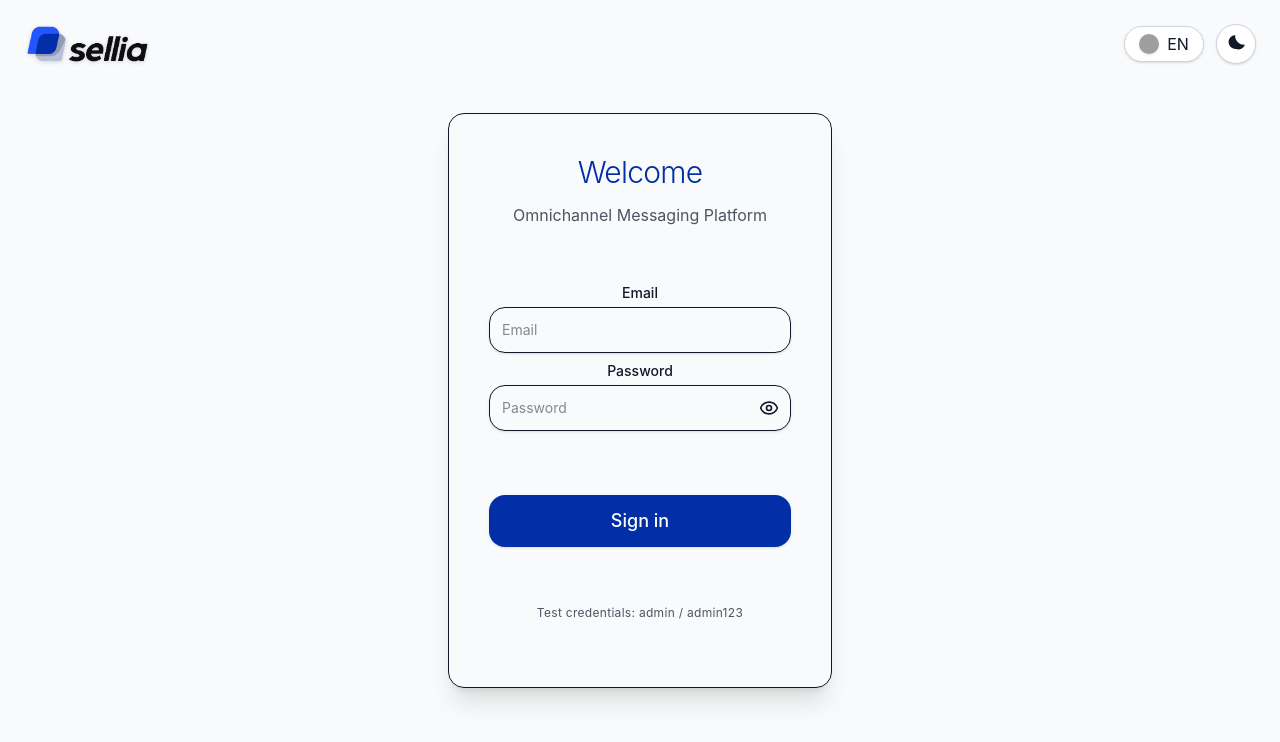
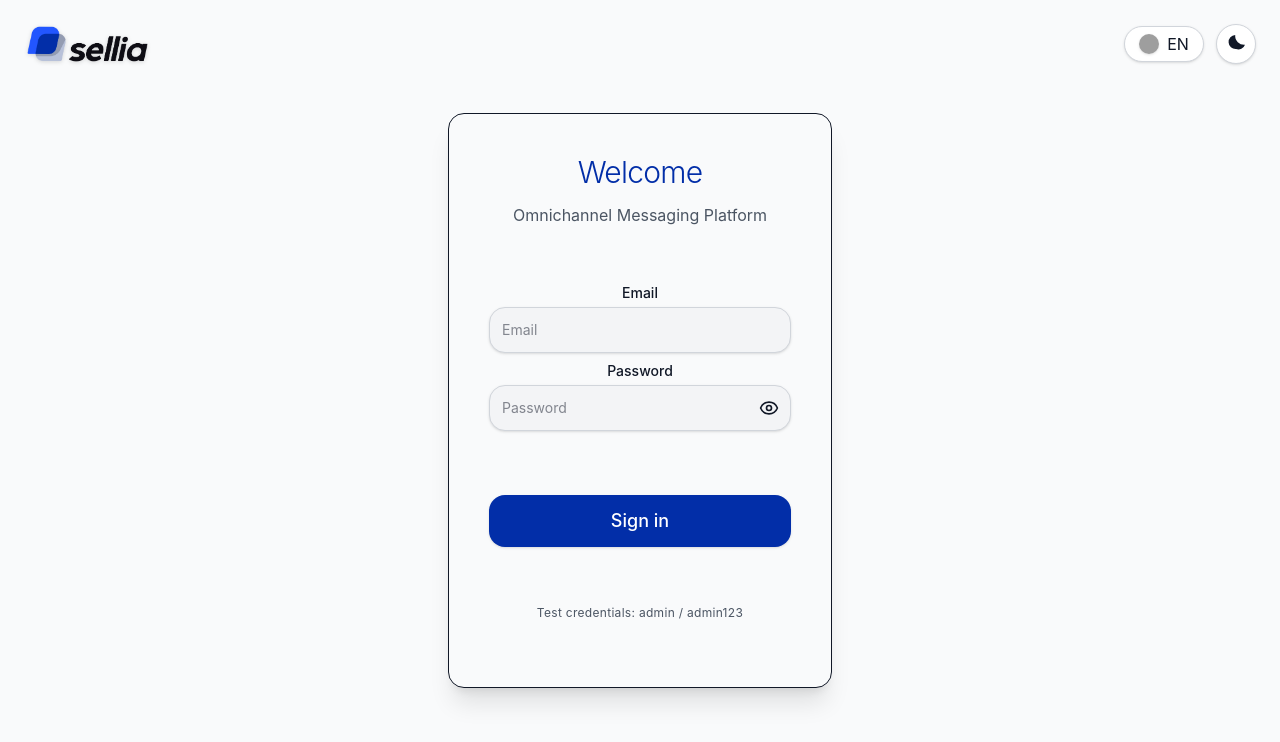
Before and after one commit to feercastillob/sellia-messaging-web, a Vue app: page / in a window 1280 px wide. Shown: the top 742 px of the page. Built offline with nearby package versions, Linux system fonts and the light colour scheme; no server answers; grey boxes are pictures that could not be loaded.

Commit message:
refactor: enhance AppInput component styles and accessibility features

```diff
--- a/src/components/atoms/inputs/AppInput.vue
+++ b/src/components/atoms/inputs/AppInput.vue
@@ -52,32 +52,34 @@
 
   const inputId = computed(() => `input-${props.label.replace(/\s+/g, '-').toLowerCase()}`);
 
-  // 🧠 Usa las variables de color definidas en tu paleta
   const stateClasses = computed(() => {
     const base =
-      'border rounded-lg w-full p-3 pr-10 text-sm shadow-sm transition-all duration-200 focus:outline-none text-text placeholder-text-secondary';
+      'w-full rounded-lg border p-3 pr-10 text-sm shadow-sm transition-all duration-200 focus:outline-none text-text placeholder:text-text-secondary bg-surface-variant border-outline';
 
     if (props.disabled || props.state === 'disabled') {
-      return `${base} bg-bg-surface border-border text-text-secondary cursor-not-allowed opacity-60`;
+      return `${base} opacity-60 cursor-not-allowed`;
     }
 
     switch (props.state) {
       case 'error':
-        return `${base} bg-[color-mix(in srgb, var(--color-error) 10%, var(--color-bg))] border-error ring-1 ring-error focus:ring-error`;
+        return `${base} bg-error-container border-error text-on-error-container focus:ring-2 focus:ring-error`;
       case 'success':
-        return `${base} bg-[color-mix(in srgb, var(--color-success) 10%, var(--color-bg))] border-success ring-1 ring-success focus:ring-success`;
+        return `${base} bg-success-container border-success text-on-success-container focus:ring-2 focus:ring-success`;
       default:
-        return `${base} bg-bg-surface border-border focus:border-primary-light focus:ring-1 focus:ring-primary-light dark:focus:border-primary-dark`;
+        return `${base} focus:border-primary focus:ring-2 focus:ring-primary/40`;
     }
   });
 </script>
 
 <template>
-  <div class="flex flex-col space-y-1 my-2 font-primary">
-    <label :for="inputId" class="text-sm font-medium text-text-default select-none">
+  <div class="my-2 flex flex-col space-y-1 font-sans">
+    <label
+      :for="inputId"
+      class="text-text text-on-surface dark:bg-on-surface text-sm font-medium select-none"
+      :class="{ 'opacity-60': disabled }"
+    >
       {{ label }}
     </label>
-
     <div class="relative">
       <input
         :id="inputId"
@@ -89,26 +91,24 @@
         :aria-describedby="message ? `${inputId}-message` : undefined"
         :class="stateClasses"
       />
-
       <button
         v-if="props.type === 'password'"
         type="button"
-        class="absolute right-3 top-1/2 -translate-y-1/2 text-text-secondary hover:text-text-default transition"
+        class="text-text-secondary hover:text-text absolute top-1/2 right-3 -translate-y-1/2 transition"
+        tabindex="-1"
         @click="showPassword = !showPassword"
-        tabindex="-1"
       >
-        <component :is="showPassword ? EyeOff : Eye" class="w-5 h-5" />
+        <component :is="showPassword ? EyeOff : Eye" class="h-5 w-5" />
       </button>
     </div>
-
     <p
       v-if="message"
       :id="`${inputId}-message`"
-      class="text-xs mt-1 min-h-4"
+      class="mt-1 min-h-4 text-xs transition-colors"
       :class="{
         'text-error': state === 'error',
         'text-success': state === 'success',
-        'text-text-secondary': state !== 'error' && state !== 'success',
+        'text-text-secondary': !state,
       }"
     >
       {{ message }}
```
Also changed, not shown: 1 other file (tests, documents, lock files or other folders).
